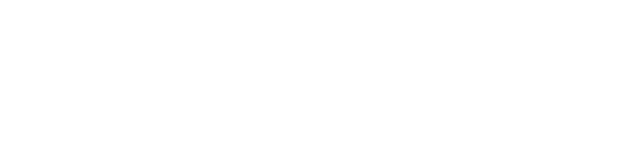
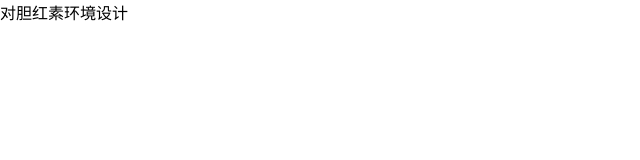
Before and after one commit to whf2203/change, a plain HTML site: page src/index.html in a window 1280 px wide. Shown: the whole page, without its empty margins (0-640 px from the left). Drawn offline with Linux system fonts and the light colour scheme.

Commit message:
header添加内容

```diff
--- a/src/index.html
+++ b/src/index.html
@@ -11,7 +11,9 @@
 
 <body>
     <div class="wrapper">
-        <header></header>
+        <header>
+            对胆红素环境设计
+        </header>
         <section></section>
         <footer></footer>
     </div>
```
